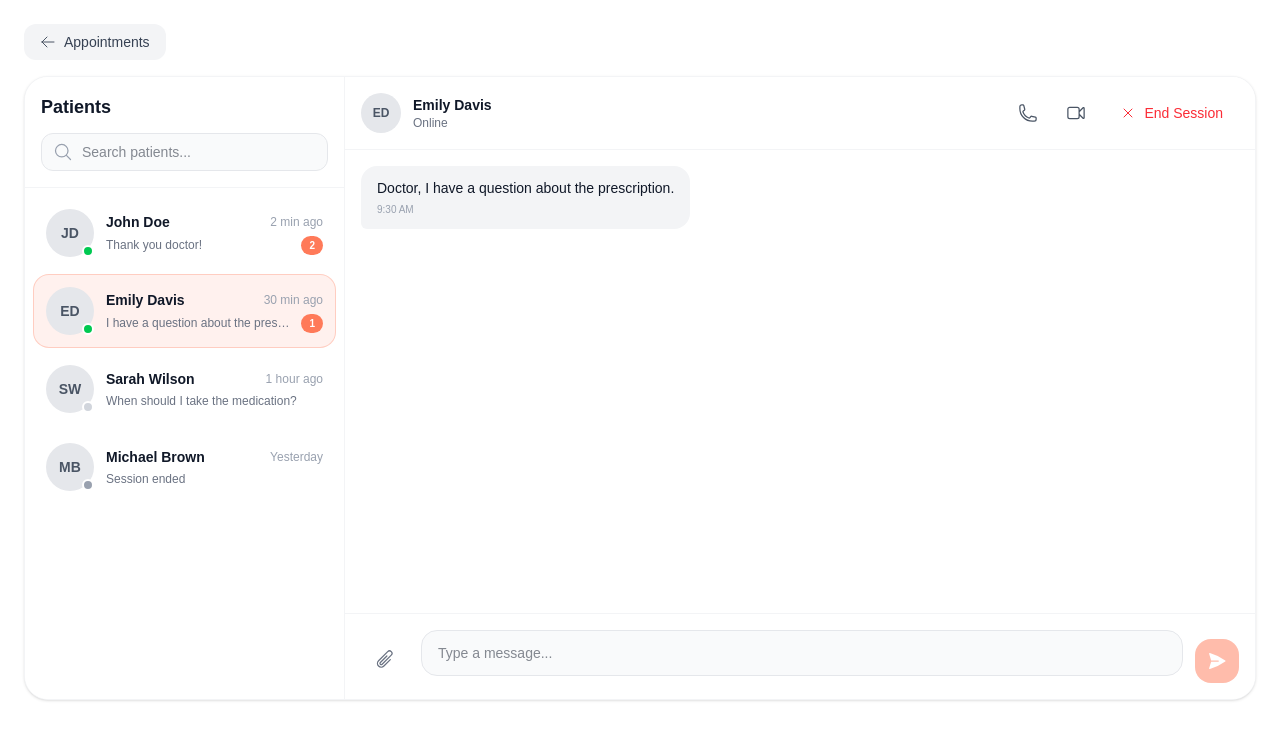
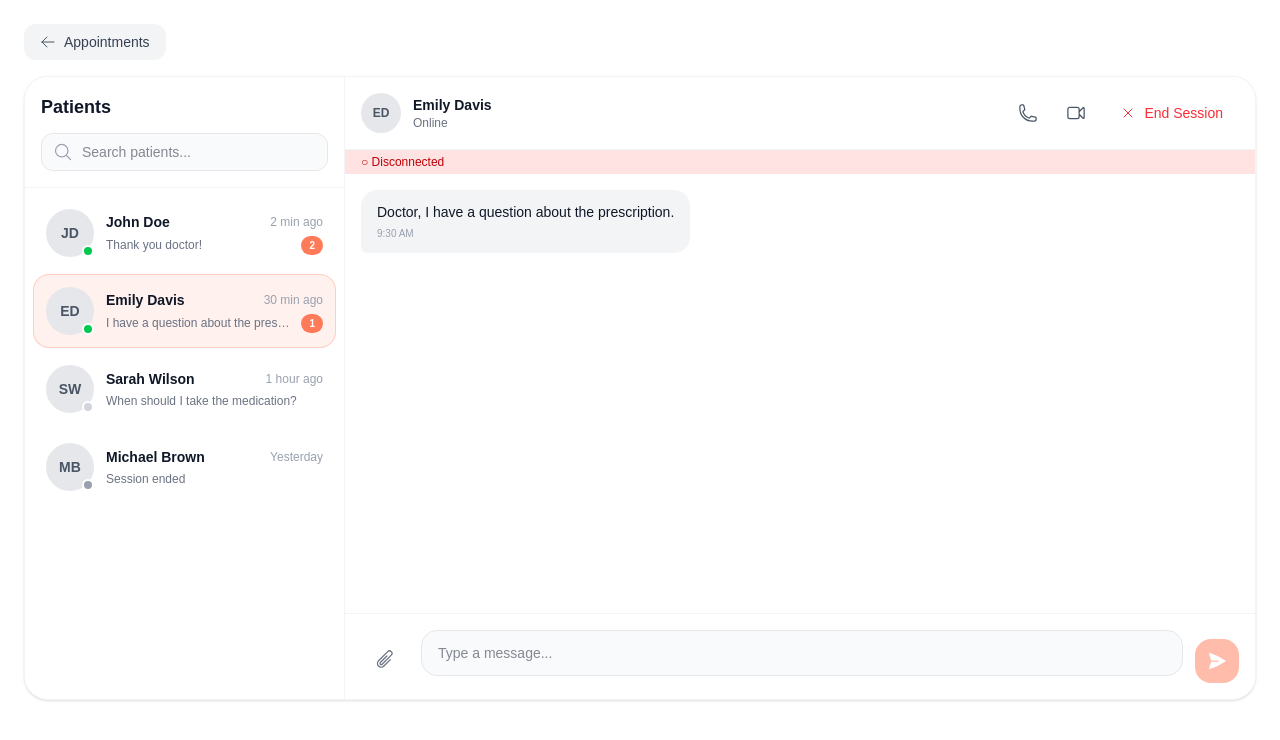
Before and after one commit to AfriDamAI/specialist, a Next.js app: page /chat in a window 1280 px wide. Both pictures are taken after a click on the button 184 px from the left and 311 px from the top of the page. Shown: the top 740 px of the page. Built offline with nearby package versions, Linux system fonts and the light colour scheme; no server answers.

Commit message:
update apis for chat

```diff
--- a/app/appointments/page.tsx
+++ b/app/appointments/page.tsx
@@ -20,35 +20,85 @@ import { apiClient } from '@/lib/api-client'; // 🏛️ Rule #6: Centralized Ha
 // Rule #3: Production Appointment Interface
 interface Appointment {
   id: string;
-  name: string;
+  appointmentId: string; // This is the assignmentId
+  specialistId: string;
+  assignedBy: string;
+  status: string;
+  assignedAt: string;
   createdAt: string;
-  title: string;
+  updatedAt: string;
+  name?: string; // Optional for backward compatibility
+  title?: string; // Optional for backward compatibility
 }
 
 // AppointmentCard component
-const AppointmentCard = ({ appointment }: { appointment: Appointment }) => {
-  const { name, createdAt, title } = appointment;
+const AppointmentCard = ({ appointment, onStatusChange }: { appointment: Appointment; onStatusChange: (id: string, status: string, chatId?: string) => void }) => {
+  const { appointmentId, specialistId, assignedBy, status, createdAt } = appointment;
   const formattedTime = new Date(createdAt).toLocaleTimeString('en-US', { hour12: true });
   const formattedDateCreated = new Date(createdAt).toLocaleDateString('en-US', { month: 'long', day: 'numeric', year: 'numeric' });
   const router = useRouter();
   const [isConnecting, setIsConnecting] = useState(false);
+  const [isDeclining, setIsDeclining] = useState(false);
+  const [isDisabled, setIsDisabled] = useState(status !== 'PENDING');
 
-  const handleAccept = () => {
+  const handleAccept = async () => {
     setIsConnecting(true);
-    // Simulate connection delay then navigate to chat
-    setTimeout(() => {
-      router.push(`/chat?patientId=${appointment.id}`);
-    }, 1500);
+    try {
+      // First, accept the appointment
+      const acceptResponse = await apiClient(`/appointments/assignments/${appointmentId}/accept`, {
+        method: 'POST',
+      });
+
+      if (acceptResponse) {
+        // Create a chat with the patient
+        const chatResponse = await apiClient('/chats', {
+          method: 'POST',
+          body: JSON.stringify({
+            participant1Id: specialistId,
+            participant2Id: assignedBy,
+          }),
+        });
+
+        // Get the chat ID from the response
+        const chatId = chatResponse?.data?.id || chatResponse?.id;
+
+        // Update status and navigate to chat with chatId
+        onStatusChange(appointmentId, 'ACCEPTED', chatId);
+        router.push(`/chat?chatId=${chatId}`);
+      }
+    } catch (error) {
+      console.error('Error accepting appointment:', error);
+      setIsConnecting(false);
+    }
+  };
+
+  const handleDecline = async () => {
+    setIsDeclining(true);
+    try {
+      const response = await apiClient(`/appointments/assignments/${appointmentId}/decline`, {
+        method: 'POST',
+      });
+
+      if (response) {
+        // Disable both buttons after declining
+        setIsDisabled(true);
+        onStatusChange(appointmentId, 'DECLINED');
+      }
+    } catch (error) {
+      console.error('Error declining appointment:', error);
+    } finally {
+      setIsDeclining(false);
+    }
   };
 
   return (
     <div className="bg-white dark:bg-gray-900 border border-gray-100 dark:border-gray-800 p-4 rounded-xl flex flex-col gap-3 group hover:border-[#FF7A59] transition-all">
       <div>
         <h3 className="text-sm font-black text-gray-900 dark:text-white tracking-tighter group-hover:text-[#FF7A59] uppercase italic">
-          {name}
+          {appointmentId.slice(0, 8)}
         </h3>
         <p className="text-[10px] font-bold text-gray-400 uppercase mt-1 tracking-widest">
-          {title || 'General Check-up'}
+          {status || 'PENDING'}
         </p>
       </div>
       <div className="flex flex-col gap-1">
@@ -62,7 +112,7 @@ const AppointmentCard = ({ appointment }: { appointment: Appointment }) => {
       <div className="flex gap-2 mt-1">
         <button
           onClick={handleAccept}
-          disabled={isConnecting}
+          disabled={isConnecting || isDisabled}
           className="bg-[#FF7A59] text-white px-3 py-1 rounded-lg font-bold uppercase tracking-wider hover:bg-[#e56b4a] transition-colors text-xs disabled:opacity-70 disabled:cursor-not-allowed min-w-[100px]"
         >
           {isConnecting ? (
@@ -77,8 +127,22 @@ const AppointmentCard = ({ appointment }: { appointment: Appointment }) => {
             'Accept'
           )}
         </button>
-        <button className="bg-red-500 text-white px-3 py-1 rounded-lg font-bold uppercase tracking-wider hover:bg-red-600 transition-colors text-xs">
-          Decline
+        <button
+          onClick={handleDecline}
+          disabled={isDeclining || isDisabled}
+          className="bg-red-500 text-white px-3 py-1 rounded-lg font-bold uppercase tracking-wider hover:bg-red-600 transition-colors text-xs disabled:opacity-70 disabled:cursor-not-allowed"
+        >
+          {isDeclining ? (
+            <span className="flex items-center gap-2">
+              <svg className="animate-spin h-3 w-3" xmlns="http://www.w3.org/2000/svg" fill="none" viewBox="0 0 24 24">
+                <circle className="opacity-25" cx="12" cy="12" r="10" stroke="currentColor" strokeWidth="4"></circle>
+                <path className="opacity-75" fill="currentColor" d="M4 12a8 8 0 018-8V0C5.373 0 0 5.373 0 12h4zm2 5.291A7.962 7.962 0 014 12H0c0 3.042 1.135 5.824 3 7.938l3-2.647z"></path>
+              </svg>
+              Declining...
+            </span>
+          ) : (
+            'Decline'
+          )}
         </button>
       </div>
     </div>
@@ -119,6 +183,14 @@ export default function AppointmentsPage() {
 
     fetchAppointments();
   }, []);
+
+  const handleStatusChange = (id: string, newStatus: string, chatId?: string) => {
+    setAppointments(prev =>
+      prev.map(apt =>
+        apt.appointmentId === id ? { ...apt, status: newStatus } : apt
+      )
+    );
+  };
 
   const handleShiftToggle = (shift: 'day' | 'night') => {
     setActiveShift(shift);
@@ -200,7 +272,7 @@ export default function AppointmentsPage() {
                </div>
               ) : (
                 appointments.map((appointment) => (
-                  <AppointmentCard key={appointment.id} appointment={appointment} />
+                  <AppointmentCard key={appointment.appointmentId} appointment={appointment} onStatusChange={handleStatusChange} />
                 ))
               )}
           </div>
--- a/app/chat/components/ChatContainer.tsx
+++ b/app/chat/components/ChatContainer.tsx
@@ -4,7 +4,11 @@ import { useChat } from '../hooks/useChat';
 import PatientList from './PatientList';
 import ConversationView from './ConversationView';
 
-export default function ChatContainer() {
+interface ChatContainerProps {
+  chatId?: string;
+}
+
+export default function ChatContainer({ chatId }: ChatContainerProps) {
   const {
     patients,
     selectedPatient,
@@ -13,10 +17,12 @@ export default function ChatContainer() {
     inputValue,
     setInputValue,
     sessionEnded,
+    isLoading,
+    isConnected,
     selectPatient,
     sendMessage,
     endSession,
-  } = useChat();
+  } = useChat(chatId);
 
   return (
     <div className="flex h-[calc(100vh-11rem)] bg-white dark:bg-gray-950 rounded-3xl overflow-hidden border border-gray-100 dark:border-gray-800 shadow-sm">
@@ -30,6 +36,8 @@ export default function ChatContainer() {
         messages={messages}
         inputValue={inputValue}
         sessionEnded={sessionEnded}
+        isLoading={isLoading}
+        isConnected={isConnected}
         onInputChange={setInputValue}
         onSend={() => sendMessage(inputValue)}
         onEndSession={endSession}
--- a/app/chat/components/ConversationView.tsx
+++ b/app/chat/components/ConversationView.tsx
@@ -13,6 +13,8 @@ interface ConversationViewProps {
   messages: Message[];
   inputValue: string;
   sessionEnded: boolean;
+  isLoading?: boolean;
+  isConnected?: boolean;
   onInputChange: (value: string) => void;
   onSend: () => void;
   onEndSession: () => void;
@@ -23,6 +25,8 @@ export default function ConversationView({
   messages,
   inputValue,
   sessionEnded,
+  isLoading,
+  isConnected,
   onInputChange,
   onSend,
   onEndSession,
@@ -84,6 +88,13 @@ export default function ConversationView({
         onStartCall={handleStartCall}
         callActive={callState.isActive}
       />
+
+      {/* Connection Status */}
+      {isConnected !== undefined && (
+        <div className={`px-4 py-1 text-xs font-medium ${isConnected ? 'bg-green-100 text-green-700 dark:bg-green-900 dark:text-green-300' : 'bg-red-100 text-red-700 dark:bg-red-900 dark:text-red-300'}`}>
+          {isConnected ? '● Connected' : '○ Disconnected'}
+        </div>
+      )}
 
       {/* Call Overlay */}
       {callState.isActive && (
--- a/app/chat/hooks/useChat.ts
+++ b/app/chat/hooks/useChat.ts
@@ -1,7 +1,10 @@
 'use client';
 
-import { useState, useCallback } from 'react';
+import { useState, useCallback, useEffect } from 'react';
 import { Patient, Message } from '../types/chat';
+import { apiClient } from '@/lib/api-client';
+import { SPECIALIST_ID } from '@/lib/config';
+import { useSocket } from './useSocket';
 
 // Mock data for demonstration
 const mockPatients: Patient[] = [
@@ -63,13 +66,64 @@ const mockMessages: Record<string, Message[]> = {
   ],
 };
 
-export function useChat() {
+export function useChat(chatId?: string) {
   const [patients] = useState<Patient[]>(mockPatients);
   const [selectedPatientId, setSelectedPatientId] = useState<string | null>(null);
+  const [activeChatId, setActiveChatId] = useState<string | undefined>(chatId);
   const [messages, setMessages] = useState<Message[]>([]);
   const [inputValue, setInputValue] = useState('');
   const [isLoading, setIsLoading] = useState(false);
   const [sessionEnded, setSessionEnded] = useState(false);
+
+  // Use socket for real-time messaging
+  const { isConnected, listen, emit } = useSocket(activeChatId);
+
+  // Listen for incoming messages
+  useEffect(() => {
+    if (activeChatId && isConnected) {
+      listen('message', (data) => {
+        const newMessage: Message = {
+          id: Date.now().toString(),
+          sender: data.senderId === SPECIALIST_ID ? 'doctor' : 'patient',
+          text: data.content,
+          timestamp: new Date(data.timestamp || Date.now()).toLocaleTimeString([], { hour: '2-digit', minute: '2-digit' }),
+          read: false,
+        };
+        setMessages(prev => [...prev, newMessage]);
+      });
+    }
+  }, [activeChatId, isConnected, listen]);
+
+  // Fetch messages when chatId changes
+  useEffect(() => {
+    if (activeChatId) {
+      fetchMessages();
+    }
+  }, [activeChatId]);
+
+  const fetchMessages = async () => {
+    if (!activeChatId) return;
+    setIsLoading(true);
+    try {
+      const response = await apiClient(`/chats/${activeChatId}/messages`);
+      if (response?.data) {
+        const fetchedMessages = response.data.map((msg: any) => ({
+          id: msg.id,
+          sender: msg.senderId === SPECIALIST_ID ? 'doctor' : 'patient',
+          text: msg.message,
+          timestamp: new Date(msg.timestamp).toLocaleTimeString([], { hour: '2-digit', minute: '2-digit' }),
+          read: msg.read || false,
+        }));
+        setMessages(fetchedMessages);
+      }
+    } catch (error) {
+      console.error('Error fetching messages:', error);
+      // Fallback to mock data
+      setMessages(mockMessages[activeChatId] || []);
+    } finally {
+      setIsLoading(false);
+    }
+  };
 
   const selectedPatient = patients.find(p => p.id === selectedPatientId);
 
@@ -80,8 +134,8 @@ export function useChat() {
     setInputValue('');
   }, [patients]);
 
-  const sendMessage = useCallback((text: string) => {
-    if (!text.trim() || !selectedPatientId || sessionEnded) return;
+  const sendMessage = useCallback(async (text: string) => {
+    if (!text.trim() || !activeChatId || sessionEnded) return;
 
     const newMessage: Message = {
       id: Date.now().toString(),
@@ -91,9 +145,31 @@ export function useChat() {
       read: true,
     };
 
+    // Optimistically add message to UI
     setMessages(prev => [...prev, newMessage]);
     setInputValue('');
-  }, [selectedPatientId, sessionEnded]);
+
+    try {
+      // Send via API
+      await apiClient('/chat/message', {
+        method: 'POST',
+        body: JSON.stringify({
+          chatId: activeChatId,
+          senderId: SPECIALIST_ID,
+          message: text.trim(),
+          type: 'text',
+        }),
+      });
+
+      // Also emit via socket for real-time
+      emit('message', {
+        content: text.trim(),
+        senderId: SPECIALIST_ID,
+      });
+    } catch (error) {
+      console.error('Error sending message:', error);
+    }
+  }, [activeChatId, sessionEnded, emit]);
 
   const endSession = useCallback(() => {
     setSessionEnded(true);
@@ -109,11 +185,14 @@ export function useChat() {
     patients,
     selectedPatient,
     selectedPatientId,
+    activeChatId,
+    setActiveChatId,
     messages,
     inputValue,
     setInputValue,
     isLoading,
     sessionEnded,
+    isConnected,
     selectPatient,
     sendMessage,
     endSession,
--- /dev/null
+++ b/app/chat/hooks/useSocket.ts
@@ -0,0 +1,99 @@
+'use client';
+
+import { useEffect, useState, useCallback } from "react";
+import { io, Socket } from "socket.io-client";
+import { SOCKET_URL } from "@/lib/config";
+
+/**
+ * 🛡️ AFRIDAM NEURAL SOCKET HOOK
+ * Location: hooks/use-socket.tsx
+ * Version: 2026.1.22 (Handshake Sync)
+ * Rule 5: Pure logic engine. Resolves ts(7006) 'any' errors.
+ */
+
+// 🧬 Define the Message Data structure
+export interface SocketData {
+  content: string;
+  senderId?: string;
+  userId?: string;
+  payload?: {
+    note?: string;
+    isTyping?: boolean;
+    isNote?: boolean;
+  };
+  timestamp?: string;
+}
+
+export interface ChatMessage {
+  id?: string;
+  chatId: string;
+  senderId: string;
+  message: string;
+  type: string;
+  timestamp?: string;
+}
+
+export const useSocket = (chatId?: string) => {
+  const [socket, setSocket] = useState<Socket | null>(null);
+  const [isConnected, setIsConnected] = useState(false);
+
+  useEffect(() => {
+    /**
+     * 🚀 THE HANDSHAKE (Rule 6)
+     * Ensuring the token is pulled from local storage for the specialist sync.
+     */
+    const socketInstance = io(SOCKET_URL, {
+      transports: ["websocket"],
+      secure: true,
+      reconnection: true,
+      auth: {
+        token: typeof window !== 'undefined' ? localStorage.getItem("token") : null
+      }
+    });
+
+    socketInstance.on("connect", () => {
+      setIsConnected(true);
+      // 🛡️ Soft Tone: Keep it relatable
+      console.log("Specialist Sync: ACTIVE");
+
+      // Join the specific chat room if chatId is provided
+      if (chatId) {
+        socketInstance.emit("joinChat", { chatId });
+      }
+    });
+
+    socketInstance.on("disconnect", () => {
+      setIsConnected(false);
+      console.log("Specialist Sync: PAUSED");
+    });
+
+    setSocket(socketInstance);
+
+    return () => {
+      // 🚀 OGA FIX: Clean up all listeners to prevent double-messages
+      socketInstance.off();
+      socketInstance.disconnect();
+    };
+  }, [chatId]);
+
+  /** 🛡️ listen: Type-Safe Listener **/
+  const listen = useCallback((event: string, callback: (data: SocketData) => void) => {
+    if (socket) {
+      socket.on(event, (data: SocketData) => {
+        callback(data);
+      });
+    }
+  }, [socket]);
+
+  /** 🛡️ emit: Type-Safe Emitter **/
+  const emit = useCallback((event: string, data: SocketData) => {
+    if (socket) {
+      socket.emit(event, {
+        ...data,
+        timestamp: new Date().toISOString(),
+      });
+    }
+  }, [socket]);
+
+  return { isConnected, listen, emit };
+};
--- a/app/chat/page.tsx
+++ b/app/chat/page.tsx
@@ -6,19 +6,25 @@ import Link from 'next/link';
 import { ArrowLeftIcon } from '@heroicons/react/24/outline';
 import ChatContainer from './components/ChatContainer';
 import { useChat } from './hooks/useChat';
+import { apiClient } from '@/lib/api-client';
+import { SPECIALIST_ID } from '@/lib/config';
 
 export default function ChatPage() {
   const searchParams = useSearchParams();
   const patientId = searchParams.get('patientId');
-  const { selectPatient } = useChat();
+  const chatId = searchParams.get('chatId');
+  const { selectPatient, setActiveChatId } = useChat();
   const [isReady, setIsReady] = useState(false);
 
   useEffect(() => {
     if (patientId) {
       selectPatient(patientId);
     }
+    if (chatId) {
+      setActiveChatId(chatId);
+    }
     setIsReady(true);
-  }, [patientId, selectPatient]);
+  }, [patientId, chatId, selectPatient, setActiveChatId]);
 
   if (!isReady) {
     return (
@@ -41,7 +47,7 @@ export default function ChatPage() {
           <span className="text-sm font-medium text-gray-700 dark:text-gray-300">Appointments</span>
         </Link>
       </div>
-      <ChatContainer />
+      <ChatContainer chatId={chatId || undefined} />
     </div>
   );
 }
```
